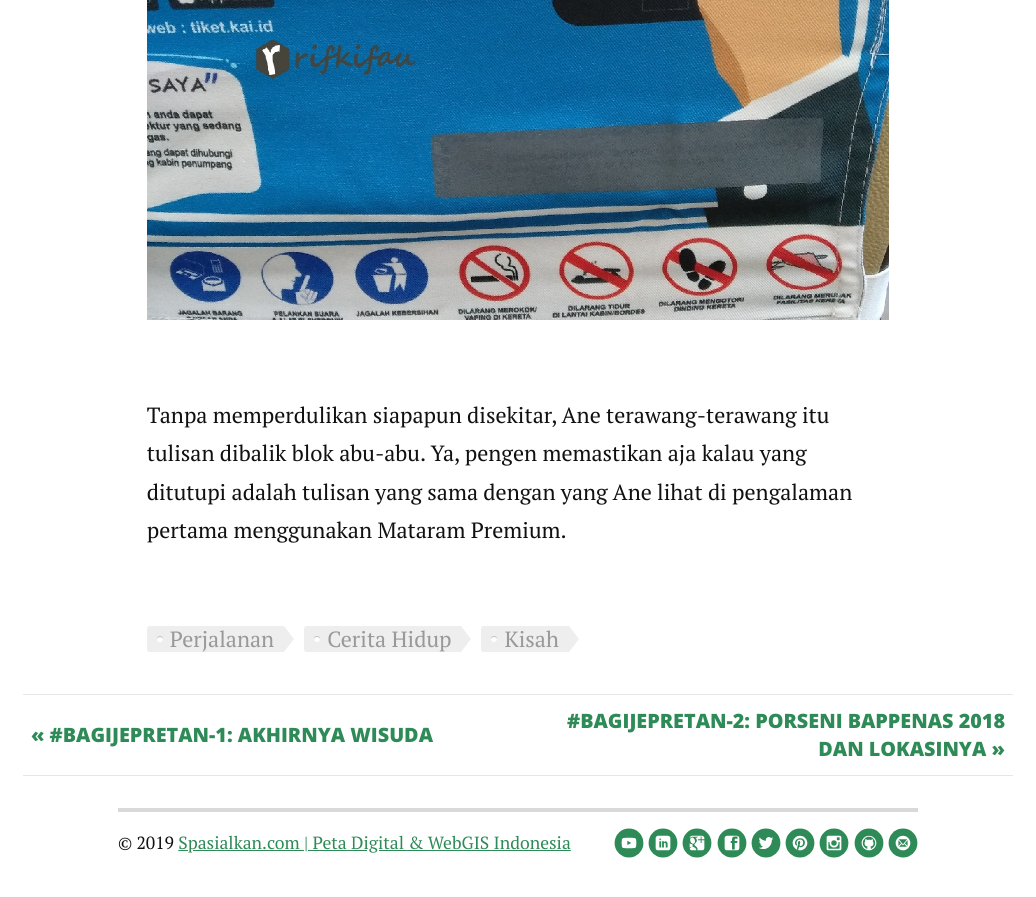
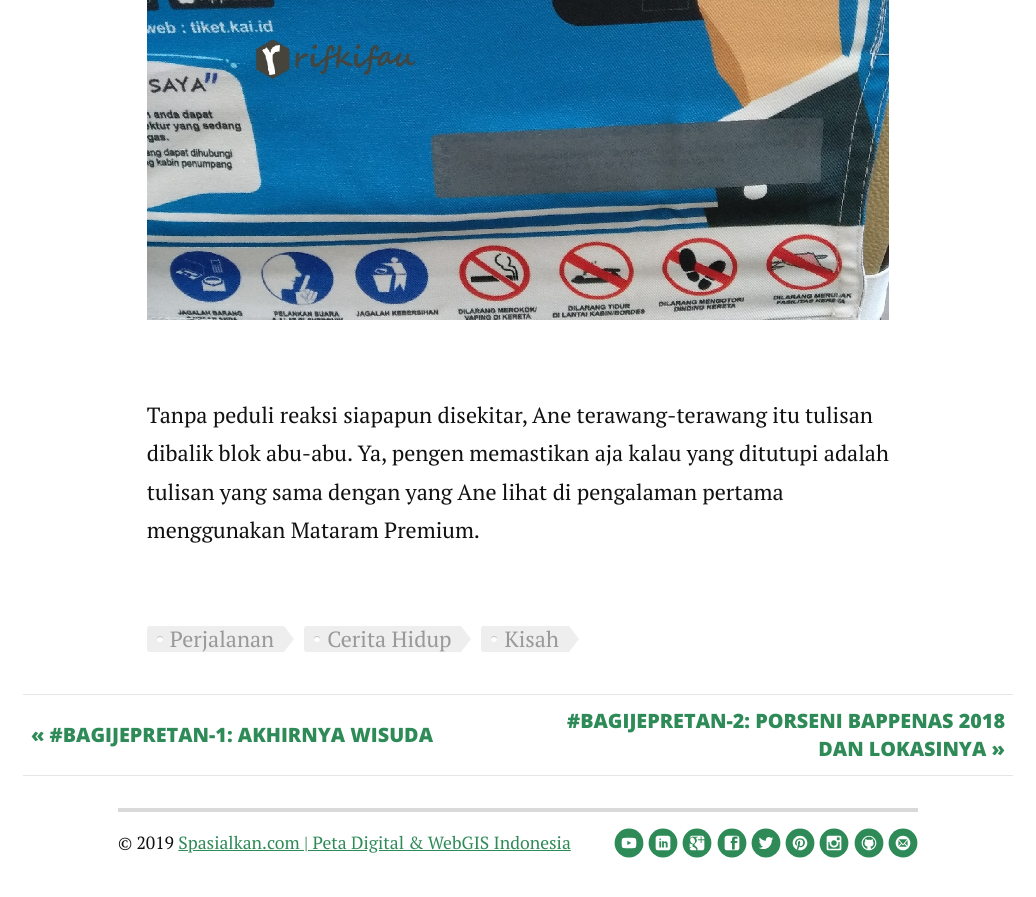
Before and after one commit to rifkifau/rifkifau.github.io, a Jekyll site: the page built from _posts/2018-09-02-pengalaman-naik-kereta-api-mataram-premium.markdown, in a window 1280 px wide and 900 px high, scrolled down 3753 px. Shown: the top 897 px of the window, without its empty margins (122-1158 px from the left). Built offline with Jekyll 4.4.1, drawn with Linux system fonts in a browser that asks for light colours; nearby versions of some CDN libraries; comment, search, counter and statistics services are not loaded.

Commit message:
Update 2018-09-02-pengalaman-naik-kereta-api-mataram-premium.markdown

```diff
--- a/_posts/2018-09-02-pengalaman-naik-kereta-api-mataram-premium.markdown
+++ b/_posts/2018-09-02-pengalaman-naik-kereta-api-mataram-premium.markdown
@@ -28,5 +28,5 @@ Jadi, kemarin (20 Januari 2019) untuk kedua kalinya Ane menjajal Mataram Premium
 *Sepertinya ada yang coba ditutup-tutupi. Sepertinya*
 ![Kereta Api Mataram Premium](../../images/mataram-premium/kereta-api-indonesia-mataram-premium-unik.jpg)
 <p>
-Tanpa memperdulikan siapapun disekitar, Ane terawang-terawang itu tulisan dibalik blok abu-abu. Ya, pengen memastikan aja kalau yang ditutupi adalah tulisan yang sama dengan yang Ane lihat di pengalaman pertama menggunakan Mataram Premium.
+Tanpa peduli reaksi siapapun disekitar, Ane terawang-terawang itu tulisan dibalik blok abu-abu. Ya, pengen memastikan aja kalau yang ditutupi adalah tulisan yang sama dengan yang Ane lihat di pengalaman pertama menggunakan Mataram Premium.
 </p>
```
